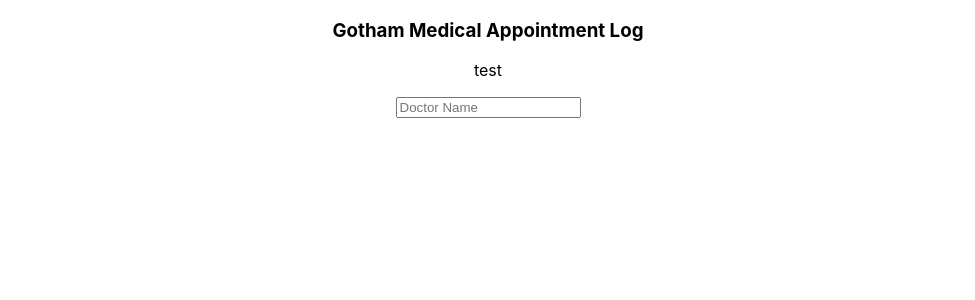
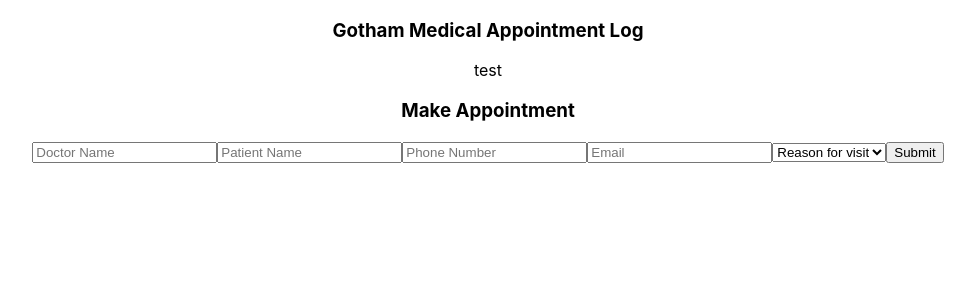
Before and after one commit to ojones311/cedar-takehome, a React (Create React App) app in the folder client/: page / in a window 1280 px wide. Shown: the top 300 px of the page, without its empty margins (152-1127 px from the left). Built offline with nearby package versions, Linux system fonts and the light colour scheme.

Commit message:
form inputs and state and select

```diff
--- a/client/src/App.js
+++ b/client/src/App.js
@@ -14,7 +14,7 @@
       <Header />
       <div className='app-body'>
         <Dashboard appointments={appointments}/>
-        <AppointmentForm />
+        <AppointmentForm appointments={appointments} setAppointments={setAppointments}/>
       </div>
     </div>
   );
--- a/client/src/Components/AppointmentForm.jsx
+++ b/client/src/Components/AppointmentForm.jsx
@@ -1,16 +1,61 @@
 import React from 'react'
+import {useState} from 'react'
 
 const AppointmentForm = () => {
+
+    const [doctorName, setDoctorName] = useState('')
+    const [patientName, setPatientName] = useState('')
+    const [phoneNumber, setPhoneNumber] = useState(0)
+    const [email, setEmail] = useState('')
+
+    const handleFormSubmission = (e) => {
+        e.preventDefault()
+        console.log('submitted')
+    }
     return (
         <div className='main-form'>
-            <form>
+            <form onSubmit={handleFormSubmission}>
+                <h3>Make Appointment</h3>
                 <input
                     type='text'
                     name='doctor'
                     id='docname'
                     placeholder='Doctor Name'
+                    onChange = {(e) => e.target.value}
                     value={''}
                 />
+                <input
+                    type='text'
+                    name='patient'
+                    id='patientname'
+                    placeholder='Patient Name'
+                    onChange = {(e) => e.target.value}
+                    value={''}
+                />
+                <input
+                    type='text'
+                    name='phone'
+                    id='phone'
+                    placeholder='Phone Number'
+                    onChange = {(e) => e.target.value}
+                    value={''}
+                />
+                <input
+                    type='text'
+                    name='email'
+                    id='email'
+                    placeholder='Email'
+                    onChange = {(e) => e.target.value}
+                    value={''}
+                />
+                <select placeholder={'Reason for visit'}>
+                    <option value='' disable selected>{'Reason for visit'}</option>
+                    <option></option>
+                    <option></option>
+                    <option></option>
+                    <option></option>
+                </select>
+                <button>Submit</button>
             </form>
         </div>
     )
--- a/client/src/Components/Dashboard.jsx
+++ b/client/src/Components/Dashboard.jsx
@@ -1,4 +1,5 @@
 import React from 'react'
+import SearchFilter from './SearchFilter'
 
 import {useState} from 'react'
 
```
